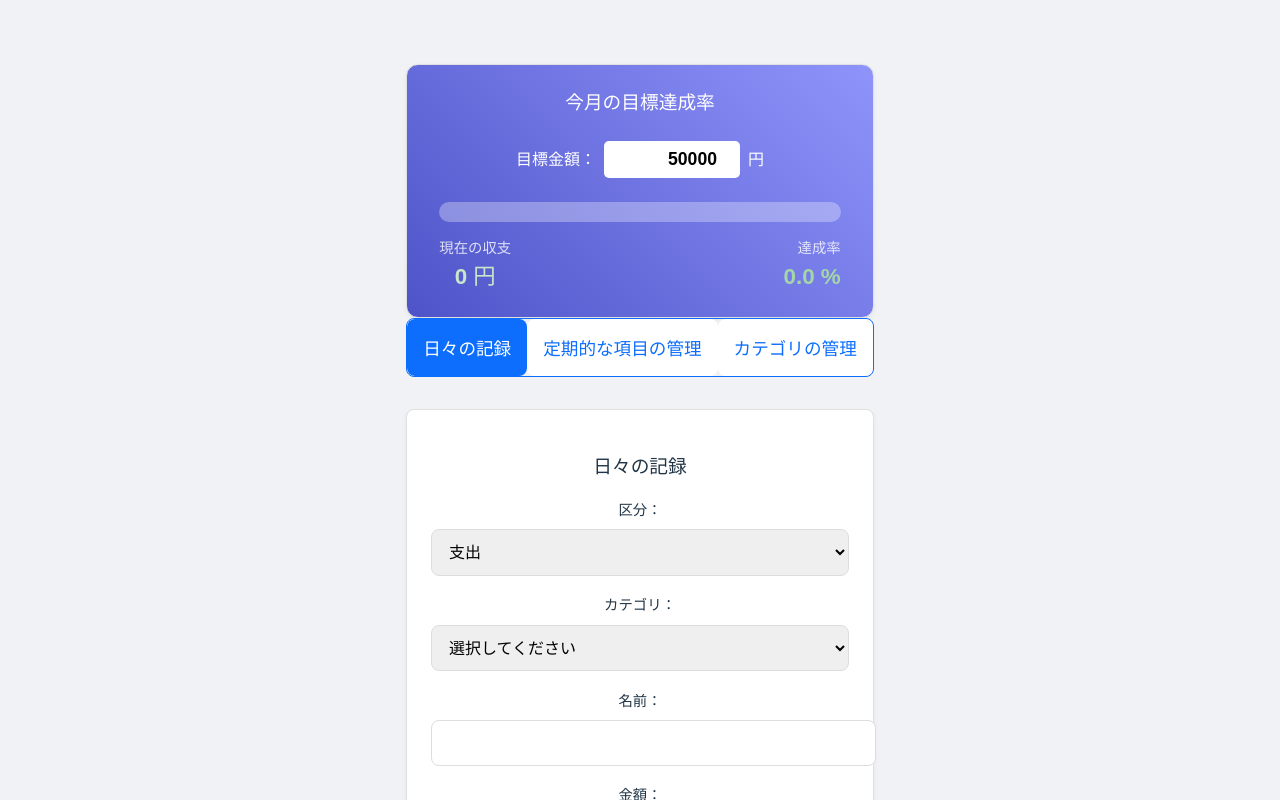
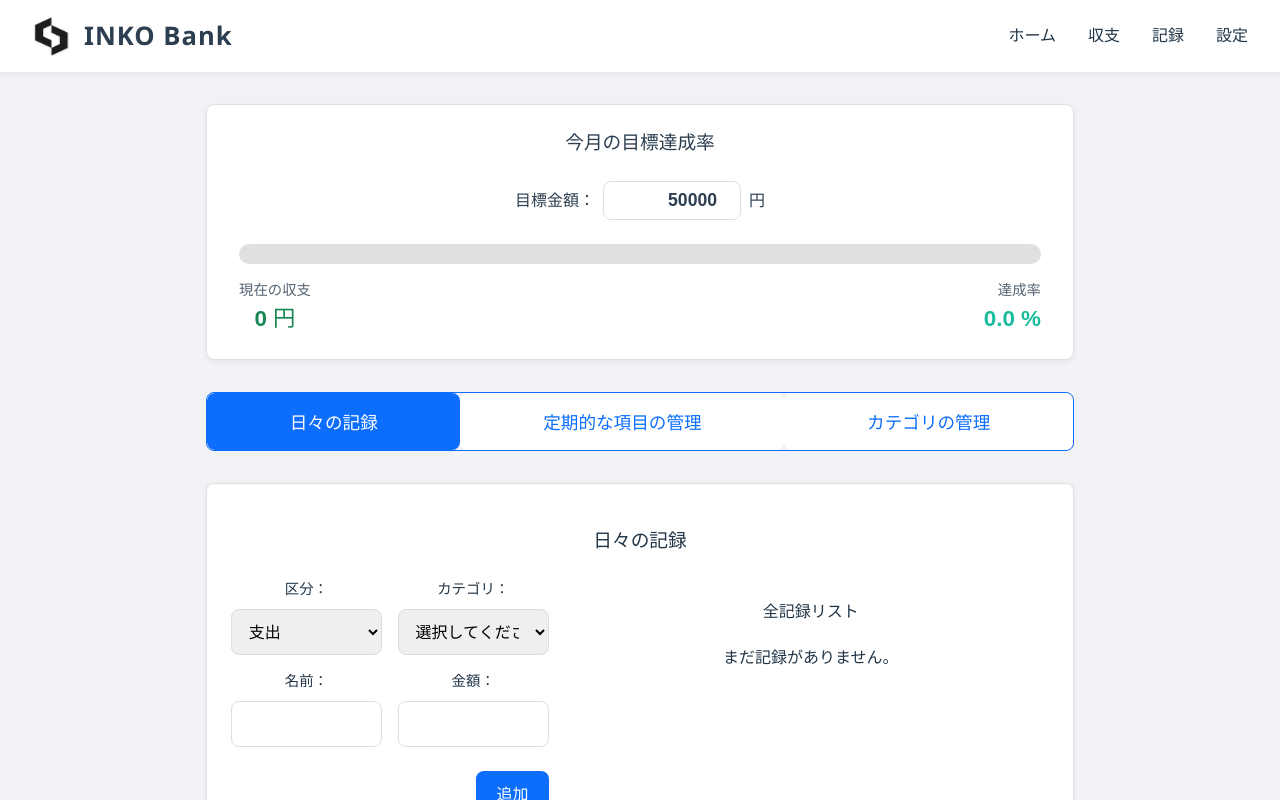
Before and after one commit to noctali168/Vue-kakeiboD, a Vue app: page /form in a window 1280 px wide. Shown: the top 800 px of the page. Built offline with nearby package versions, Linux system fonts and the light colour scheme.

Commit message:
ヘッダー作成

```diff
--- a/src/App.vue
+++ b/src/App.vue
@@ -1,11 +1,20 @@
 <template>
-  <router-view />
+  <div id="app">
+    <Header />
+    <router-view />
+  </div>
 </template>
 
-<script setup>
-// 特に追加ロジックなし
+<script>
+import Header from './components/Header.vue'
+
+export default {
+  components: {
+    Header,
+  },
+}
 </script>
 
 <style>
-/* グローバルスタイルなどあればここに */
+/* 必要ならここに全体のスタイル */
 </style>
--- a/src/components/GoalTracker.vue
+++ b/src/components/GoalTracker.vue
@@ -40,7 +40,6 @@ const localGoal = ref(props.goalAmount);
 watch(() => props.goalAmount, (newVal) => { localGoal.value = newVal; });
 
 const updateGoal = () => {
-  // ★変更点②: 1円未満の値が入力された場合は1に補正する
   if (localGoal.value < 1) {
     localGoal.value = 1;
   }
@@ -50,7 +49,6 @@ const updateGoal = () => {
 const balance = computed(() => props.totalIncome - props.totalExpense);
 
 const achievementRate = computed(() => {
-  // ★変更点③: 目標が1円未満の場合は0%を返す
   if (localGoal.value < 1) return 0;
   return (balance.value / localGoal.value) * 100;
 });
@@ -68,19 +66,35 @@ watch(achievementRate, (newRate) => {
 </script>
 
 <style scoped>
-.goal-tracker { background: linear-gradient(45deg, #4e54c8, #8f94fb); color: white; border-radius: 12px; padding: 1.5rem 2rem; }
+.goal-tracker {
+  background: #ffffff;
+  color: #2c3e50;
+  border-radius: 8px;
+  padding: 1.5rem 2rem;
+  box-shadow: 0 2px 5px rgba(0,0,0,0.05);
+  border: 1px solid #e0e0e0;
+  margin-bottom: 2rem;
+}
+
 h3 { margin-top: 0; text-align: center; font-weight: 600; margin-bottom: 1.5rem; }
 .goal-setting { display: flex; justify-content: center; align-items: center; gap: 0.5rem; margin-bottom: 1.5rem; }
-.goal-setting input { width: 120px; padding: 0.5rem; border: none; border-radius: 5px; text-align: right; font-size: 1.1em; font-weight: bold; }
-.progress-bar-container { width: 100%; height: 20px; background-color: rgba(255, 255, 255, 0.3); border-radius: 10px; overflow: hidden; margin-bottom: 1rem; }
-.progress-bar { height: 100%; background-color: #4caf50; border-radius: 10px; transition: width 0.5s ease-in-out, background-color 0.5s; }
-.progress-bar.over-100 { background-color: #ffc107; }
-.summary { display: flex; justify-content: space-between; }
+.goal-setting input {
+  width: 120px; padding: 0.5rem; border: 1px solid #ddd;
+  border-radius: 8px; text-align: right; font-size: 1.1em; font-weight: bold;
+  color: #2c3e50;
+  background-color: #ffffff; /* ★ここを追加します★ 入力欄の背景を白に設定 */
+}
+.progress-bar-container { width: 100%; height: 20px; background-color: #e0e0e0;
+  border-radius: 10px; overflow: hidden; margin-bottom: 1rem; }
+.progress-bar { height: 100%; background-color: #1abc9c;
+  border-radius: 10px; transition: width 0.5s ease-in-out, background-color 0.5s; }
+.progress-bar.over-100 { background-color: #ff9800; }
+.summary { display: flex; justify-content: space-between; color: #2c3e50; }
 .summary-item { display: flex; flex-direction: column; }
 .summary-item.text-right { text-align: right; }
 .label { font-size: 0.9em; opacity: 0.8; }
 .value { font-size: 1.4em; font-weight: bold; }
-.value.income { color: #c8e6c9; }
-.value.expense { color: #ffcdd2; }
-.value.achievement { color: #a5d6a7; }
+.value.income { color: #198754; }
+.value.expense { color: #dc3545; }
+.value.achievement { color: #1abc9c; }
 </style>
--- a/src/components/Header.vue
+++ b/src/components/Header.vue
@@ -1,15 +1,94 @@
 <template>
   <header class="app-header">
-    <h1>家計簿アプリ</h1>
+    <router-link to="/" class="header-link">
+      <img src="/inko-icon.png" alt="INKO Bank ロゴ" class="logo" />
+      <span class="app-title">INKO Bank</span>
+    </router-link>
+
+    <nav class="nav-menu">
+      <router-link to="/" class="nav-item">ホーム</router-link>
+      <router-link to="/form" class="nav-item">収支</router-link>
+      <router-link to="/list" class="nav-item">記録</router-link>
+      <router-link to="/notify" class="nav-item">設定</router-link>
+    </nav>
   </header>
 </template>
 
+<script setup>
+defineProps({
+  showBack: {
+    type: Boolean,
+    default: false,
+  }
+})
+</script>
+
 <style scoped>
 .app-header {
-  background-color: #4CAF50;
-  color: white;
-  padding: 1rem;
-  text-align: center;
-  font-size: 1.5rem;
+  position: fixed;
+  top: 0;
+  left: 0;
+  width: 100%;
+  z-index: 1000;
+
+  background-color: #ffffff;
+  padding: 1rem 2rem;
+  display: flex;
+  align-items: center;
+  justify-content: space-between;
+  box-sizing: border-box;
+  box-shadow: 0 2px 6px rgba(0, 0, 0, 0.05);
+}
+
+.header-link {
+  display: flex;
+  align-items: center;
+  text-decoration: none;
+  color: #2c3e50;
+  position: relative;
+}
+
+.logo {
+  width: 40px;
+  height: 40px;
+  margin-right: 0.75rem;
+  filter: drop-shadow(0 1px 1px rgba(0,0,0,0.1));
+}
+
+.app-title {
+  font-size: 1.6rem;
+  font-weight: 700;
+  font-family: 'Segoe UI', Tahoma, Geneva, Verdana, sans-serif;
+  letter-spacing: 1px;
+}
+
+/* ▼ ナビメニュー */
+.nav-menu {
+  display: flex;
+  gap: 2rem;
+}
+
+.nav-item {
+  color: #213547;
+  font-size: 1rem;
+  font-weight: 500;
+  text-decoration: none;
+  position: relative;
+}
+
+.nav-item::after {
+  content: '';
+  position: absolute;
+  bottom: -4px;
+  left: 0;
+  width: 0;
+  height: 2px;
+  background-color: #1abc9c; /* INKO Bankカラー */
+  transition: width 0.3s ease;
+  border-radius: 1px;
+}
+
+.nav-item:hover::after {
+  width: 100%;
 }
 </style>
--- a/src/components/TransactionManager.vue
+++ b/src/components/TransactionManager.vue
@@ -1,7 +1,9 @@
 <template>
   <div class="component-container">
     <h3>日々の記録</h3>
-    <form @submit.prevent="handleSubmit" class="vertical-form">
+
+    <div class="transaction-manager-grid">
+      <form @submit.prevent="handleSubmit" class="transaction-form-grid">
         <label>区分：
           <select v-model="form.type" required @change="form.category = ''">
             <option value="支出">支出</option>
@@ -21,7 +23,8 @@
           <button v-if="form.id" @click="cancelEdit" type="button" class="cancel-button">ｷｬﾝｾﾙ</button>
         </div>
       </form>
-    <div class="list-container">
+
+      <div class="list-container transaction-list-area">
         <h4>全記録リスト</h4>
         <ul v-if="records.length > 0" class="record-list">
           <li class="record-item" v-for="record in records" :key="record.id">
@@ -47,6 +50,7 @@
         <p v-else>まだ記録がありません。</p>
       </div>
     </div>
+  </div>
 </template>
 
 <script setup>
@@ -65,13 +69,78 @@ const getCategoryColor = (categoryName, type) => {
 </script>
 
 <style scoped>
-.vertical-form { display: flex; flex-direction: column; gap: 1.2rem; }
-.vertical-form label { display: flex; flex-direction: column; gap: 0.5rem; font-weight: bold; font-size: 0.9em; }
-.vertical-form input, .vertical-form select { padding: 0.8rem; border: 1px solid #ddd; border-radius: 8px; font-size: 1rem; }
-.form-actions { display: flex; gap: 1rem; justify-content: flex-end; margin-top: 1rem; }
+/* TransactionManager全体のGridコンテナ */
+.transaction-manager-grid {
+  display: grid;
+  grid-template-columns: 1.2fr 1.8fr; /* フォームを少し狭く、リストを広くする */
+  gap: 1.5rem; /* フォームとリストの間の余白を調整 */
+  margin-top: 1.5rem;
+}
+
+/* フォームの内部Gridレイアウト */
+.transaction-form-grid {
+  display: grid;
+  /* 2列に固定し、各列の幅を調整 */
+  grid-template-columns: 1fr 1fr;
+  gap: 1rem;
+  margin-bottom: 0;
+}
+
+.transaction-form-grid label {
+  display: flex;
+  flex-direction: column;
+  gap: 0.5rem;
+  font-weight: bold;
+  font-size: 0.9em;
+}
+
+.transaction-form-grid input,
+.transaction-form-grid select {
+  padding: 0.8rem;
+  border: 1px solid #ddd;
+  border-radius: 8px;
+  font-size: 1rem;
+  width: 100%;
+  box-sizing: border-box;
+}
+
+.form-actions {
+  grid-column: 1 / -1; /* グリッドの全幅を占める */
+  display: flex;
+  gap: 1rem;
+  justify-content: flex-end;
+  margin-top: 0.5rem;
+}
 .add-button { background-color: #0d6efd; }
 .cancel-button { background-color: #6c757d; }
-.list-container { margin-top: 2rem; border-top: 1px solid #eee; padding-top: 1.5rem; }
+
+/* リストコンテナの調整 */
+.list-container {
+  margin-top: 0;
+  border-top: none;
+  padding-top: 0;
+  max-height: 400px;
+  overflow-y: auto;
+  /* スクロールバーが常に表示されないように */
+  scrollbar-width: thin; /* Firefox */
+  scrollbar-color: #ccc transparent; /* Firefox */
+}
+
+/* Webkit系ブラウザのスクロールバーを隠す（コンテンツが溢れない限り表示しない） */
+.list-container::-webkit-scrollbar {
+  width: 8px;
+  height: 8px;
+}
+.list-container::-webkit-scrollbar-thumb {
+  background-color: #ccc;
+  border-radius: 4px;
+}
+.list-container::-webkit-scrollbar-track {
+  background-color: transparent;
+}
+
+
+/* レコードリストの基本スタイルは維持 */
 .record-list { list-style: none; padding: 0; margin: 0; display: flex; flex-direction: column; gap: 1rem; }
 .record-item { display: flex; background-color: #fff; border-radius: 8px; box-shadow: 0 2px 4px rgba(0,0,0,0.1); overflow: hidden; }
 .color-bar { width: 8px; flex-shrink: 0; }
@@ -84,4 +153,18 @@ const getCategoryColor = (categoryName, type) => {
 .record-footer { display: flex; justify-content: space-between; font-size: 0.85em; color: #666; }
 .record-actions { display: flex; align-items: center; background-color: #f8f9fa; padding: 0 0.5rem; }
 .edit-button, .delete-button { background: none; color: #666; }
+
+/* 画面幅が小さい場合のレスポンシブ対応 */
+@media (max-width: 768px) {
+  .transaction-manager-grid {
+    grid-template-columns: 1fr; /* 1カラムにする（縦並び） */
+    gap: 1.5rem; /* フォームとリストの間の余白 */
+  }
+  .transaction-form-grid {
+    grid-template-columns: 1fr; /* スマホでは縦1列にする */
+  }
+  .list-container {
+    max-height: none; /* スクロール制限を解除 */
+  }
+}
 </style>
--- a/src/pages/FormPage.vue
+++ b/src/pages/FormPage.vue
@@ -111,7 +111,20 @@ onMounted(() => {
 
 <style>
 body { background-color: #f0f2f5; font-family: sans-serif; }
-.kakeibo-app { max-width: 900px; margin: 2rem auto; }
+/* ★ここを修正します★ */
+.kakeibo-app {
+  max-width: 900px;
+  /* margin: 0 auto; はそのまま */
+  margin: 0 auto;
+  /* ヘッダーとの重なりを解消するためのpadding-top */
+  /* ヘッダーの高さ（約72px）+ 必要に応じたコンテンツ上部の余白（例: 2rem）*/
+  padding-top: calc(72px + 2rem);
+  padding-left: 1rem; /* 左右のpaddingも追加 */
+  padding-right: 1rem;
+  padding-bottom: 2rem; /* 下のpaddingも追加 */
+
+  box-sizing: border-box; /* paddingを含めてサイズが計算されるようにする */
+}
 .component-container { background-color: #fff; border: 1px solid #e0e0e0; border-radius: 8px; padding: 1.5rem; box-shadow: 0 2px 5px rgba(0,0,0,0.05); }
 button { border: none; padding: 0.6rem 1.2rem; border-radius: 5px; cursor: pointer; color: white; font-weight: bold; transition: opacity 0.2s; }
 button:hover { opacity: 0.85; }
--- a/src/pages/HomePage.vue
+++ b/src/pages/HomePage.vue
@@ -1,16 +1,20 @@
 <template>
   <div class="container">
     <Header />
-    <CharacterSection />
-    <Kuji />
 
-    <SummaryArea
-      :expense-data="monthlyExpensesByCategory"
-      :income-data="monthlyIncomesByCategory"
-      :categories="categories"
-    />
+    <div class="main-content-row">
+      <CharacterSection class="content-left" />
+
+      <SummaryArea
+        :expense-data="monthlyExpensesByCategory"
+        :income-data="monthlyIncomesByCategory"
+        :categories="categories"
+        class="content-right"
+      />
+    </div>
 
     <NavCards />
+    <Kuji />
     <Calender />
     <Reminder />
   </div>
@@ -26,13 +30,18 @@ import Kuji from '../components/Kuji.vue'
 import Reminder from '../components/Reminder.vue'
 import Calender from '../components/Calender.vue'
 
-// --- グラフ用のデータを準備 ---
 const records = ref([]);
-const categories = ref({ 支出: [], 収入: [] });
+const categories = ref({
+  支出: [
+    { name: '食費', color: '#FF6384' }, { name: '交通費', color: '#36A2EB' },
+    { name: '日用品', color: '#FFCE56' }, { name: '固定費', color: '#4BC0C0' },
+    { name: 'その他', color: '#C9CBCF' },
+  ],
+  収入: [ { name: '給与', color: '#9966FF' }, { name: '副業', color: '#FF9F40' } ]
+});
 
 const getJSTDate = () => new Date(Date.now() + ((new Date().getTimezoneOffset() + (9 * 60)) * 60 * 1000));
 
-// 今月の支出をカテゴリ別に集計
 const monthlyExpensesByCategory = computed(() => {
   const currentMonth = getJSTDate().toISOString().slice(0, 7);
   const expenses = {};
@@ -50,7 +59,6 @@ const monthlyExpensesByCategory = computed(() => {
   return expenses;
 });
 
-// ★★★ 今月の収入をカテゴリ別に集計するロジックを追加 ★★★
 const monthlyIncomesByCategory = computed(() => {
   const currentMonth = getJSTDate().toISOString().slice(0, 7);
   const incomes = {};
@@ -84,6 +92,52 @@ onMounted(() => {
 .container {
   max-width: 1400px;
   margin: 0 auto;
-  padding: 2rem;
+  /* ★ここを修正します★ */
+  /* padding-topをさらに大きく調整します。例: ヘッダーの高さが約72px + 下の余白2rem + さらに少し余裕を持たせて10px */
+  padding: calc(72px + 2rem + 10px) 2rem 2rem; /* 約104px + 2rem = 約136px */
+  /* もしこの値でも足りない場合は、さらに値を大きくしてください */
+
+  min-height: calc(100vh - 72px); /* ヘッダーの高さ分を引いた最小高さを確保 */
+  box-sizing: border-box;
+}
+
+.main-content-row {
+  display: flex;
+  flex-wrap: wrap;
+  gap: 2rem;
+  align-items: flex-start;
+  margin-bottom: 2rem;
+  justify-content: center;
+}
+
+.content-left,
+.content-right {
+  flex: 1;
+  min-width: 300px;
+  margin-top: 0;
+}
+
+:deep(.character-section) {
+  text-align: center;
+  font-size: 1.5rem;
+  margin-top: 0;
+}
+
+:deep(.season-display),
+:deep(.monthly-rating) {
+  text-align: center;
+}
+
+@media (max-width: 768px) {
+  .main-content-row {
+    flex-direction: column;
+    align-items: center;
+  }
+
+  .content-left,
+  .content-right {
+    width: 100%;
+    min-width: unset;
+  }
 }
 </style>
--- a/src/style.css
+++ b/src/style.css
@@ -22,12 +22,10 @@ a:hover {
   color: #535bf2;
 }
 
+/* ★ここを変更します★ */
 body {
-  margin: 0;
-  display: flex;
-  place-items: center;
-  min-width: 320px;
-  min-height: 100vh;
+  margin: 0; /* マージンをリセット */
+  /* 以前あったdisplay: flex; place-items: center; min-height: 100vh; を削除 */
 }
 
 h1 {
@@ -59,10 +57,12 @@ button:focus-visible {
 }
 
 #app {
-  max-width: 1280px;
-  margin: 0 auto;
-  padding: 2rem;
-  text-align: center;
+  /* アプリ全体のコンテナに最小高さを設定し、コンテンツがスクロールできるようにします */
+  min-height: 100vh; /* 画面全体の高さを占めるようにする */
+  max-width: 1280px; /* 必要であれば維持 */
+  margin: 0 auto; /* 中央寄せ */
+  padding: 0; /* 全体のpaddingを一旦リセット（HomePageで個別に設定するため） */
+  text-align: center; /* 必要であれば維持 */
 }
 
 @media (prefers-color-scheme: light) {
```
Also changed, not shown: src/components/BackHome.vue (+8 -13 lines), src/components/CategoryManager.vue (+72 -15 lines), src/components/CharacterSection.vue (+4 -7 lines), src/components/RecurringManager.vue (+70 -12 lines), src/components/SummaryArea.vue (+72 -42 lines), public/inko-icon.png (added). Lines whose indentation alone changed are shown as unchanged.
